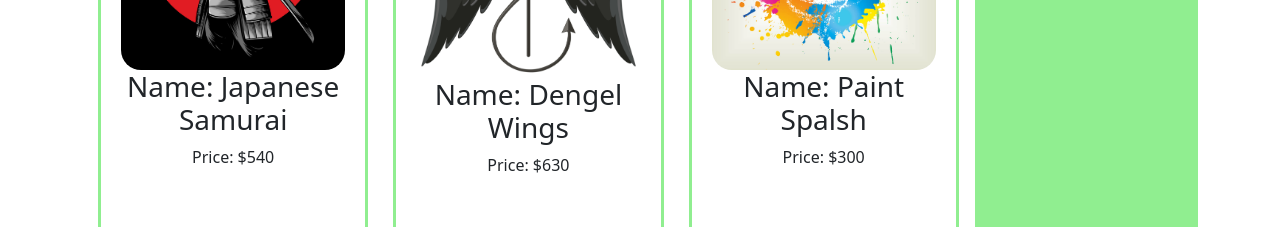
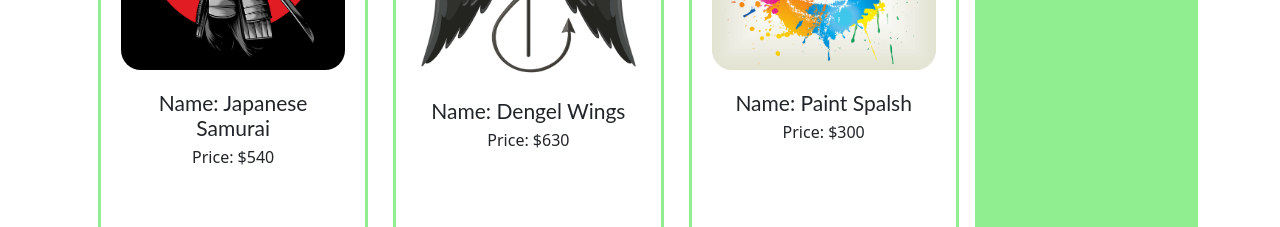
Before and after one commit to utsho-gif/Lucky-One, a React (Create React App) app: page / in a window 1280 px wide. Shown: the part 347-574 px from the top of the page. Built offline with nearby package versions, Linux system fonts and the light colour scheme.

Commit message:
finalize the project

```diff
--- a/src/Component/Footer/Footer.js
+++ b/src/Component/Footer/Footer.js
@@ -7,7 +7,7 @@ const Footer = () => {
             <h3><span style={{color : 'tomato'}}>Q:</span> How React Works?</h3>
             <h4><span className='text-success'>Answer:</span> React is library of JavaScript. It's mainly works with Document Object Model using JSX. It has hot relod that's the main funtionality of React JS. It's actually creats a virtual DOM then compare it with Original DOM. If a change occurs in DOM it replace with virtual DOM then finally compare. If change detected then it replace with main DOM. With react we can works easily in UI. Beacuse different component can be create here. And the code shows clean with React. With JSX we can write html in JS easily. So it's not so hard to unmderstand.</h4>
             <h3><span style={{color : 'tomato'}}>Q:</span> Props V State?</h3>
-            <h4><span className='text-success'>Answer</span> <br /> <span className='text-info'>Props:</span> Props is a component. Which is a read-only property. Props store the value as properties like a attribute in HTML and pass the value to the child component. It's almost like a fuction argument and can pass component as argument in fucntion </h4>
+            <h4><span className='text-success'>Answer</span> <br /> <span className='text-info'>Props:</span> Props is a component. Which is a read-only property. Props store the value as properties like a attribute in HTML and pass the value to the child component. It's almost like a fuction argument and can pass component as argument in fucntion <br /> <span className='text-info'>State:</span> State is a updatble structure which can return a fuction and a variable. The fuction is used for updating the variable. State is used for updating the component over time. State actually a core component of react. It's detarmine how a component will render.</h4>
         </div>
     );
 };
--- a/src/Component/Product/Product.css
+++ b/src/Component/Product/Product.css
@@ -12,3 +12,18 @@
     position: absolute;
     bottom: 0;
 }
+.product-info{
+    margin: 20px 14px;
+}
+.product-info p{
+    margin-bottom: 0;
+    margin-top: 5px;
+}
+.product-name{
+    font-family: 'Lato';
+    font-style: normal;
+    font-weight: 400;
+    font-size: 21px;
+    line-height: 25px;
+    margin-top: 7px;
+}
--- a/src/Component/Product/Product.js
+++ b/src/Component/Product/Product.js
@@ -8,8 +8,12 @@ const Product = (props) => {
     return (
         <div className='product-container'>
             <img src= {img} alt="" />
-            <h3>Name: {name}</h3>
-            <p>Price: ${price}</p>
+            <div className='product-info'>
+
+
+              <p className='product-name'>Name: {name}</p>
+              <p>Price: ${price}</p>
+            </div>
             <div className='btn click'>
                 <button onClick={() => handleCart(product)}>Cart <MdAddShoppingCart></MdAddShoppingCart> </button>
             </div>
--- a/src/Component/Shop/Shop.css
+++ b/src/Component/Shop/Shop.css
@@ -11,3 +11,10 @@
 .cart-container{
     background-color: lightgreen;
 }
+
+@media screen and (max-width: 750px) {
+    .products-contaiener{
+        grid-template-columns: repeat(1, 1fr);
+    }
+
+}
--- a/src/Component/Shop/Shop.js
+++ b/src/Component/Shop/Shop.js
@@ -6,7 +6,6 @@ import './Shop.css'
 const Shop = () => {
     const [products, setProducts] = useState([])
     const [cart, setCart] = useState([])
-    const [random, setRandom] = useState('')
 
     const handleCart = (product) => {
         const newCart = [...cart, product]
```
Also changed, not shown: 1 other file (tests, documents, lock files or other folders).
